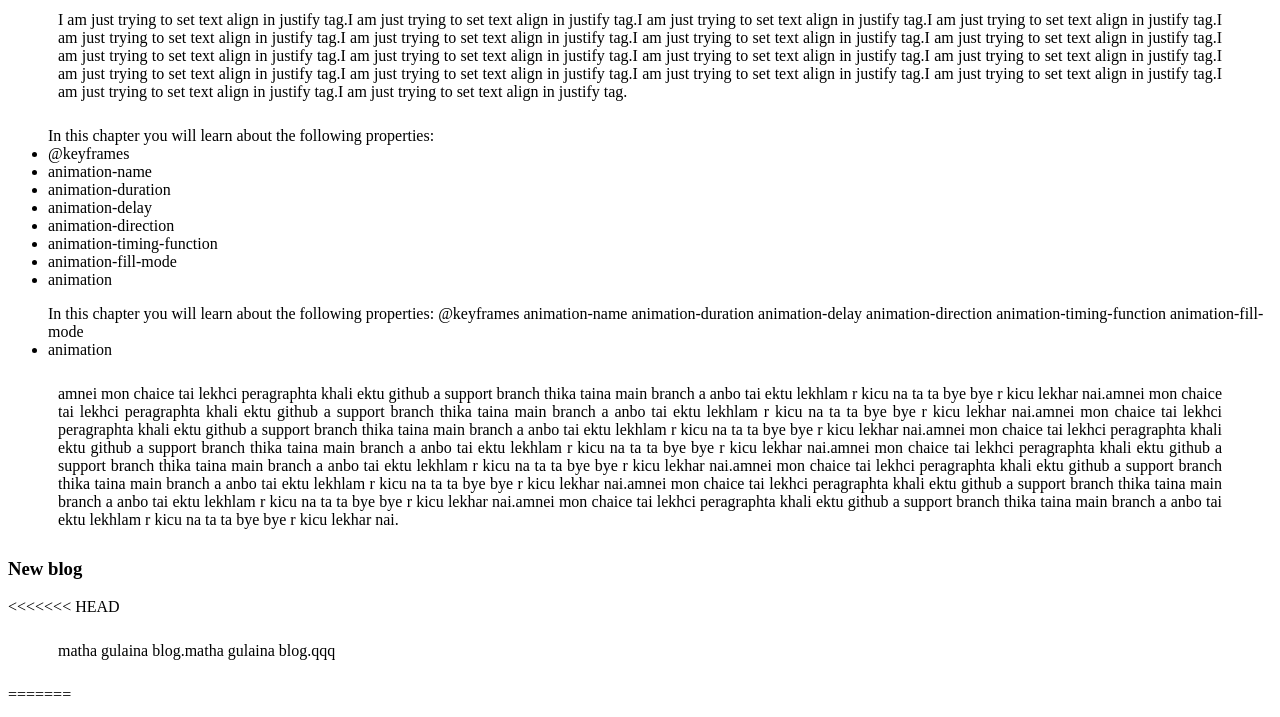
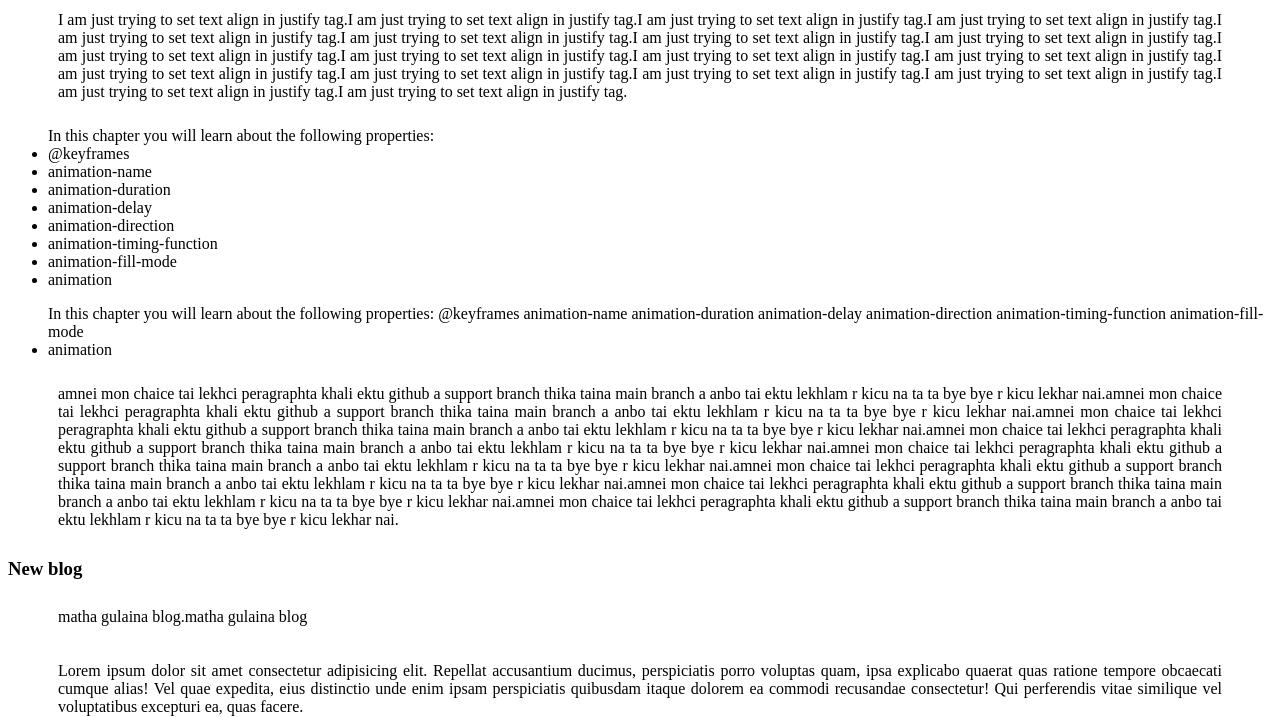
Before and after one commit to Alok52682/My-first-repo, a plain HTML site: page index.html in a window 1280 px wide. Shown: the part 79-796 px from the top of the page. Drawn offline with Linux system fonts and the light colour scheme.

Commit message:
conflict resolbed

```diff
--- a/index.html
+++ b/index.html
@@ -55,11 +55,7 @@
     </p>
     <div>
         <h3>New blog</h3>
-<<<<<<< HEAD
-        <p>matha gulaina blog.matha gulaina blog.qqq</p>
-=======
         <p>matha gulaina blog.matha gulaina blog</p>
->>>>>>> demo
         <p>Lorem ipsum dolor sit amet consectetur adipisicing elit. Repellat accusantium ducimus, perspiciatis porro voluptas quam, ipsa explicabo quaerat quas ratione tempore obcaecati cumque alias! Vel quae expedita, eius distinctio unde enim ipsam perspiciatis quibusdam itaque dolorem ea commodi recusandae consectetur! Qui perferendis vitae similique vel voluptatibus excepturi ea, quas facere.</p>
 
     </div>
```
